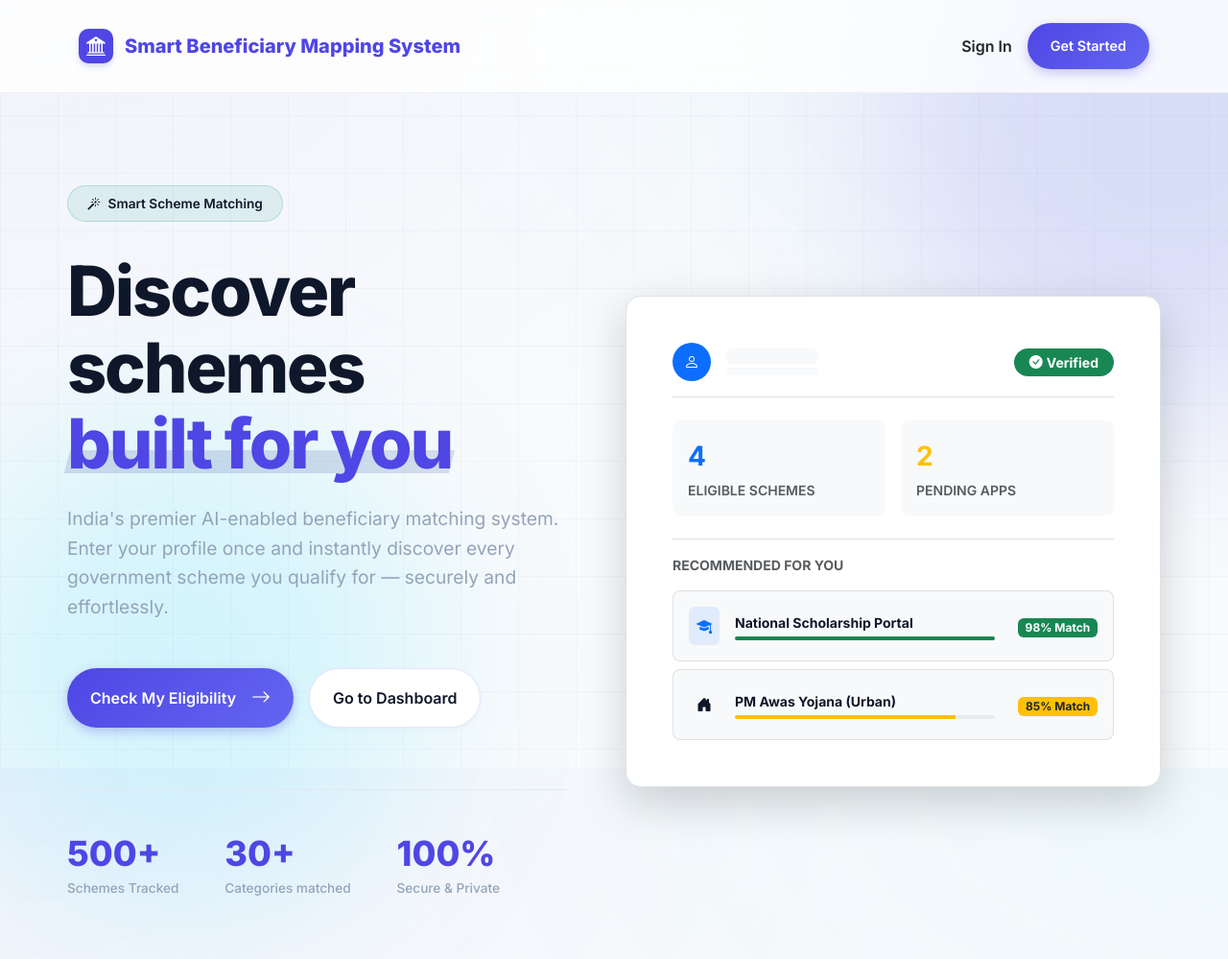
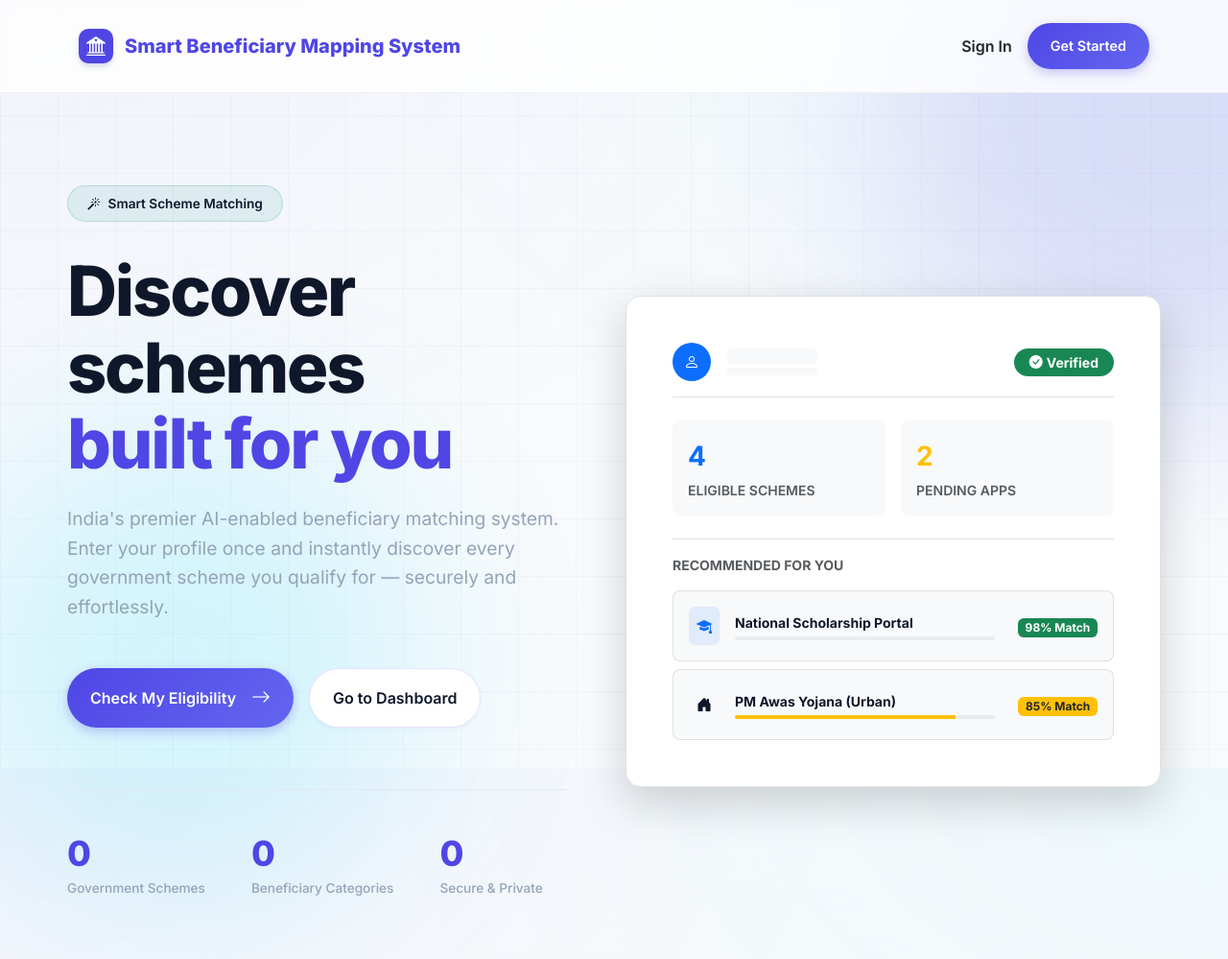
Before and after one commit to vip-sk07/Smart-Beneficiary-Mapping-System, a Django app: page / in a window 1280 px wide. Shown: the whole page at 96% size. Run offline with Django 5.2, Linux system fonts and the light colour scheme; data that the repository does not hold is empty; parts of the project's set-up code (start-up, migrations or seed data) failed here and were passed over.

Commit message:
Fix: remove null from edit profile button + replace fake home stats with real live DB counts

```diff
--- a/core/views.py
+++ b/core/views.py
@@ -50,7 +50,17 @@ def get_custom_user(django_user):
 def home(request):
     if request.user.is_authenticated:
         return redirect('dashboard')
-    return render(request, 'home.html')
+    try:
+        total_schemes    = Scheme.objects.count()
+        total_categories = Category.objects.count()
+        total_users      = CustomUser.objects.count()
+    except Exception:
+        total_schemes = total_categories = total_users = 0
+    return render(request, 'home.html', {
+        'total_schemes':    total_schemes,
+        'total_categories': total_categories,
+        'total_users':      total_users,
+    })
 
 
 # ── Register ───────────────────────────────────────────────────────────────
--- a/templates/edit_profile.html
+++ b/templates/edit_profile.html
@@ -115,7 +115,7 @@
 
                 <div class="mt-5">
                     <button type="submit" class="bb-btn bb-btn-primary w-100 py-3 d-flex align-items-center justify-content-center gap-2">
-                        <i class="bi bi-floppy-fill"></i> nullSave Changes & Recalculate Eligibility
+                        <i class="bi bi-floppy-fill"></i> Save Changes &amp; Recalculate Eligibility
                     </button>
                     <div class="text-center mt-3">
                         <a href="{% url 'dashboard' %}" class="text-muted text-decoration-none small fw-semibold transition-smooth hover-primary">Cancel</a>
--- a/templates/home.html
+++ b/templates/home.html
@@ -46,7 +46,7 @@
         .orb2 { width: 500px; height: 500px; background: var(--accent); bottom: -100px; left: -100px; animation: float 12s ease-in-out infinite reverse; }
 
         @keyframes float {
-            0%, 100% { transform: translate(0, 0); }
+            0%, {{ total_users }} { transform: translate(0, 0); }
             50% { transform: translate(40px, 40px); }
         }
 
@@ -118,7 +118,7 @@
             position: absolute;
             bottom: 10%;
             left: 0;
-            width: 100%;
+            width: {{ total_users }};
             height: 30%;
             background: rgba(30, 58, 138, 0.15);
             z-index: -1;
@@ -167,7 +167,7 @@
             animation: fadeUp 0.8s ease both 0.3s;
         }
         .hero-image {
-            width: 100%;
+            width: {{ total_users }};
             border-radius: 24px;
             box-shadow: 0 25px 50px -12px rgba(30, 58, 138, 0.25);
             border: 1px solid var(--border);
@@ -239,15 +239,15 @@
 
                 <div class="stats-box">
                     <div class="stat-item">
-                        <div class="stat-num">500+</div>
-                        <div class="stat-label">Schemes Tracked</div>
+                        <div class="stat-num">{{ total_schemes }}</div>
+                        <div class="stat-label">Government Schemes</div>
                     </div>
                     <div class="stat-item">
-                        <div class="stat-num">30+</div>
-                        <div class="stat-label">Categories matched</div>
+                        <div class="stat-num">{{ total_categories }}</div>
+                        <div class="stat-label">Beneficiary Categories</div>
                     </div>
                     <div class="stat-item">
-                        <div class="stat-num">100%</div>
+                        <div class="stat-num">{{ total_users }}</div>
                         <div class="stat-label">Secure & Private</div>
                     </div>
                 </div>
@@ -294,7 +294,7 @@
                                 <div class="flex-grow-1">
                                     <div class="fw-bold small mb-1">National Scholarship Portal</div>
                                     <div class="progress" style="height: 4px;">
-                                      <div class="progress-bar bg-success" role="progressbar" style="width: 100%;"></div>
+                                      <div class="progress-bar bg-success" role="progressbar" style="width: {{ total_users }};"></div>
                                     </div>
                                 </div>
                                 <div class="ms-2">
```
